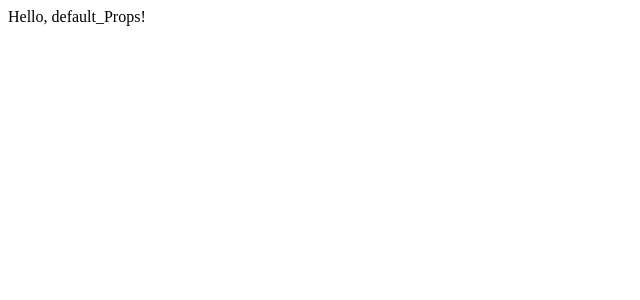
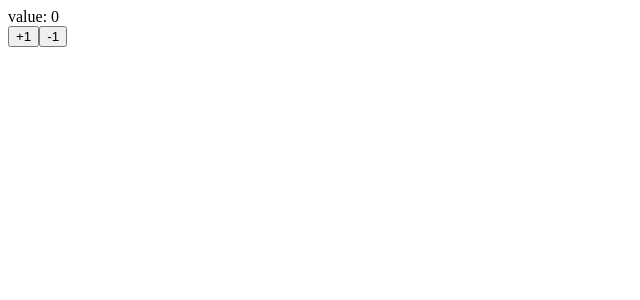
Before and after one commit to tomato1125/react-app-in-typescript, a React (Create React App) app: page / in a window 1280 px wide. Shown: the top 300 px of the page, without its empty margins (0-640 px from the left). Built offline with nearby package versions, Linux system fonts and the light colour scheme.

Commit message:
useState-type

```diff
--- a/src/App.tsx
+++ b/src/App.tsx
@@ -1,4 +1,5 @@
 import React from 'react';
+import Counter from './Counter';
 
 interface AppProps {
   message?: string;
@@ -6,7 +7,11 @@
 
 const App: React.FunctionComponent<AppProps> = ({ message}) => {
   // const { message } = props; /* propsのなかからmessageだけ取り出す（分割代入）*/
-  return <div>{message}</div>;
+  return (
+    <div>
+      <Counter />
+    </div>
+  );
 };
 
 App.defaultProps = {
--- /dev/null
+++ b/src/Counter.tsx
@@ -0,0 +1,24 @@
+import React, { useState } from 'react'
+
+const Counter: React.FC<{}> = () => {
+  const initialValue: any = 0;
+  const [value, setValue] = useState<number>(initialValue);
+
+  const increment = () => {
+    setValue((prevState) => prevState + 1);
+  };
+
+  const decrement = () => {
+    setValue((prevState) => prevState - 1 );
+  }
+
+  return (
+    <>
+      <div>value: {value}</div>
+      <button　onClick={increment}>+1</button>
+      <button onClick={decrement}>-1</button>
+    </>
+  );
+};
+
+export default Counter;
```
